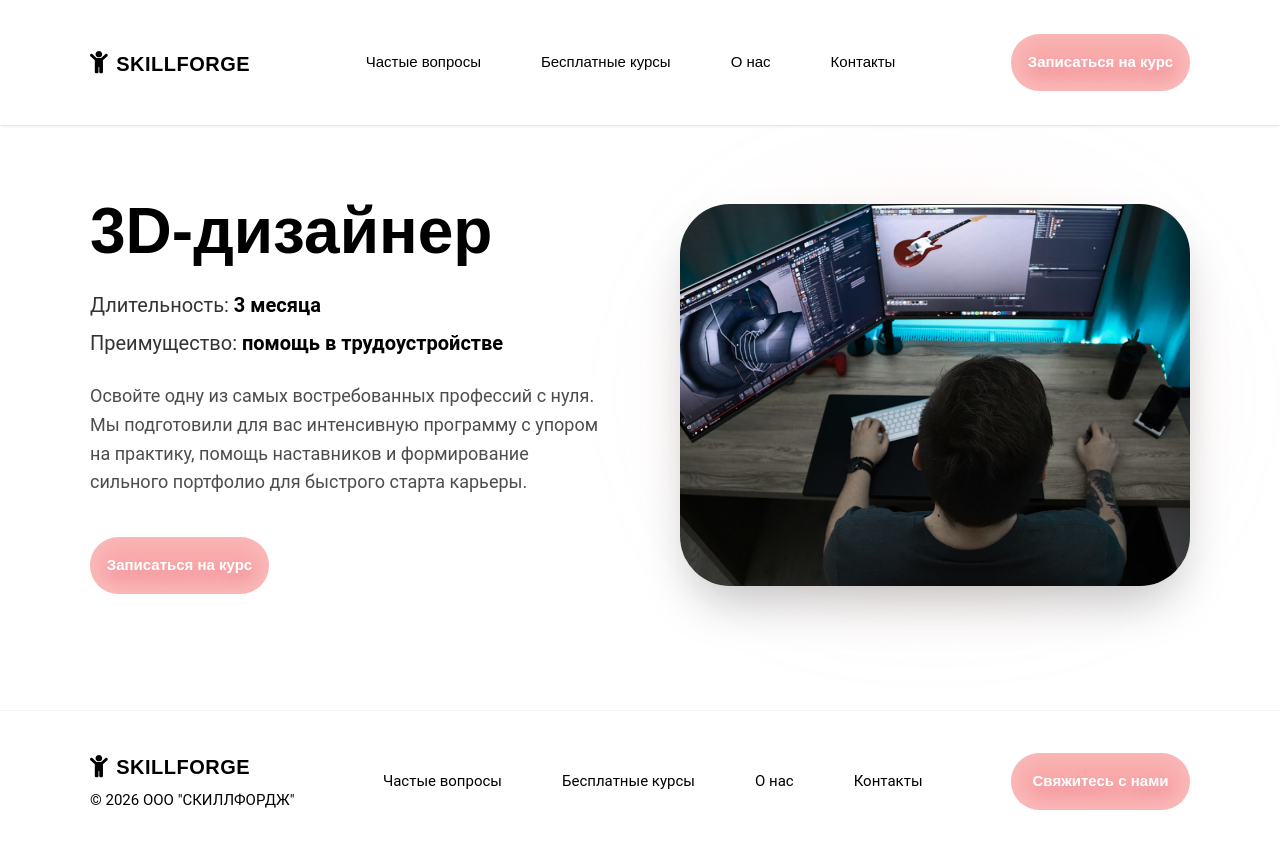
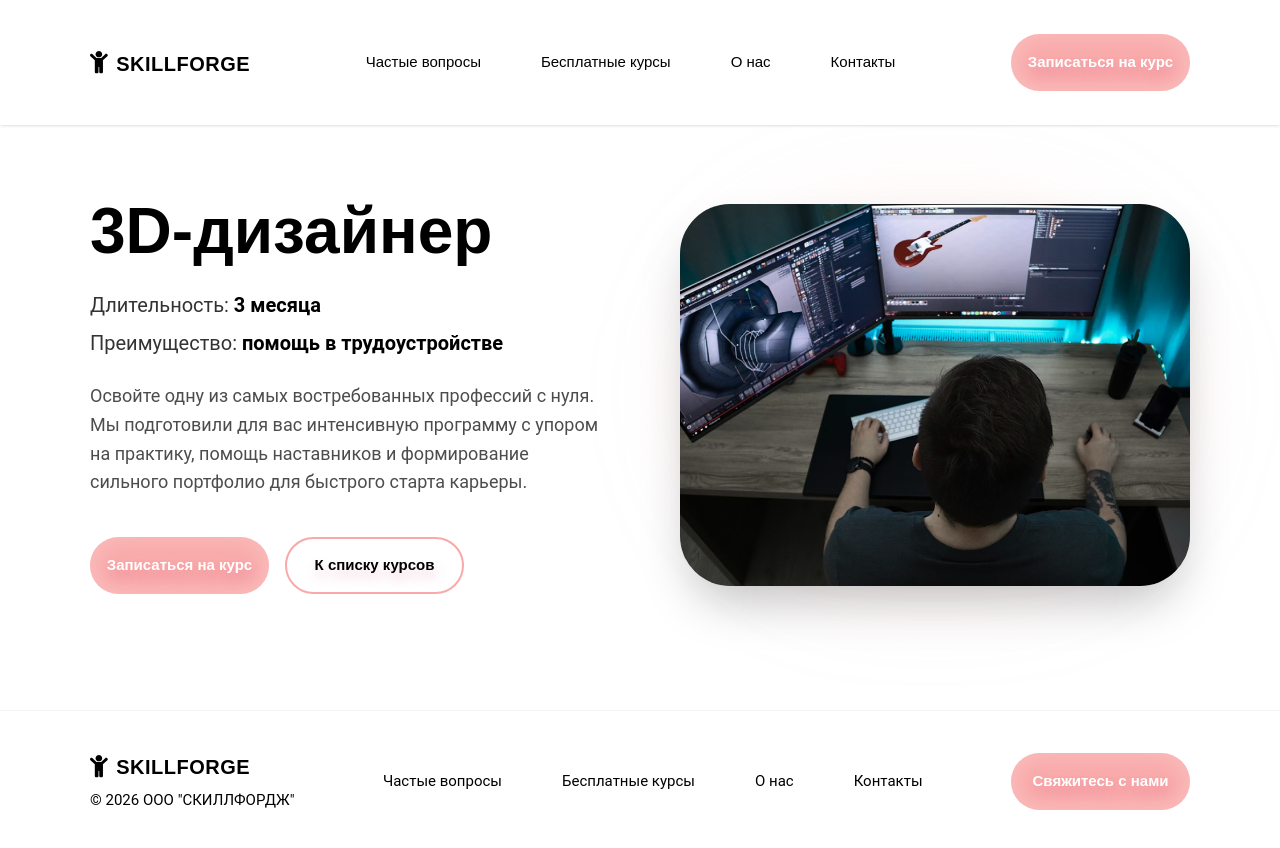
Before and after one commit to awesfdawe/student-lms, a Vue app in the folder frontend/: page /course/3d-designer in a window 1280 px wide. Shown: the top 848 px of the page. Built offline with nearby package versions, Linux system fonts and the light colour scheme.

Commit message:
Overhauled navigation buttons

```diff
--- a/frontend/src/views/CoursePage.vue
+++ b/frontend/src/views/CoursePage.vue
@@ -28,7 +28,15 @@
             интенсивную программу с упором на практику, помощь наставников и формирование сильного
             портфолио для быстрого старта карьеры.
           </p>
-          <router-link to="/#test" class="btn-cta mt-[1rem]"> Записаться на курс </router-link>
+          <div class="flex flex-wrap gap-[1rem] mt-[1rem]">
+            <router-link to="/#test" class="btn-cta"> Записаться на курс </router-link>
+            <router-link
+              to="/free"
+              class="btn-cta !bg-transparent !text-black border-2 border-accent hover:!bg-accent hover:!text-white"
+            >
+              К списку курсов
+            </router-link>
+          </div>
         </div>
 
         <div class="w-full lg:w-1/2 relative group">
@@ -53,7 +61,15 @@
         <p class="font-roboto text-[1.25rem] text-black/70">
           Возможно, вы перешли по устаревшей ссылке или такого курса пока нет.
         </p>
-        <router-link to="/" class="btn-cta"> На главную </router-link>
+        <div class="flex flex-wrap gap-[1rem] justify-center">
+          <router-link to="/" class="btn-cta"> На главную </router-link>
+          <router-link
+            to="/free"
+            class="btn-cta !bg-transparent !text-black border-2 border-accent hover:!bg-accent hover:!text-white"
+          >
+            К списку курсов
+          </router-link>
+        </div>
       </div>
     </section>
   </MainLayout>
--- a/frontend/src/views/FaqPage.vue
+++ b/frontend/src/views/FaqPage.vue
@@ -44,6 +44,9 @@
           </p>
         </div>
       </div>
+      <div class="mt-[3rem] animate-fade-up" style="animation-delay: 0.3s">
+        <router-link to="/" class="btn-cta"> На главную </router-link>
+      </div>
     </section>
   </MainLayout>
 </template>
--- a/frontend/src/views/FreeCoursesPage.vue
+++ b/frontend/src/views/FreeCoursesPage.vue
@@ -16,7 +16,7 @@
         подходит вам больше всего, прежде чем принимать решение.
       </p>
       <div
-        class="grid grid-cols-1 lg:grid-cols-2 gap-[1.5rem] md:gap-[2.5rem] animate-fade-up"
+        class="grid grid-cols-1 lg:grid-cols-2 gap-[1.5rem] md:gap-[2.5rem] animate-fade-up mb-[3rem]"
         style="animation-delay: 0.2s"
       >
         <CourseCard
@@ -34,6 +34,9 @@
           link="/course/programmer"
         />
       </div>
+      <div class="animate-fade-up" style="animation-delay: 0.3s">
+        <router-link to="/" class="btn-cta"> На главную </router-link>
+      </div>
     </section>
   </MainLayout>
 </template>
```
